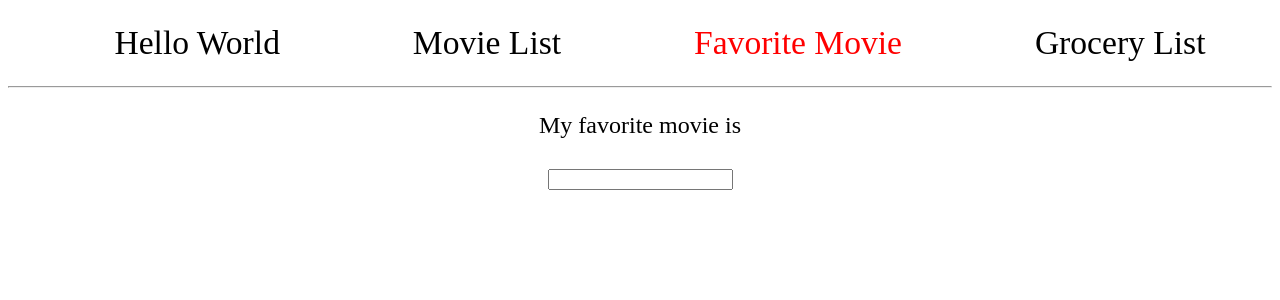
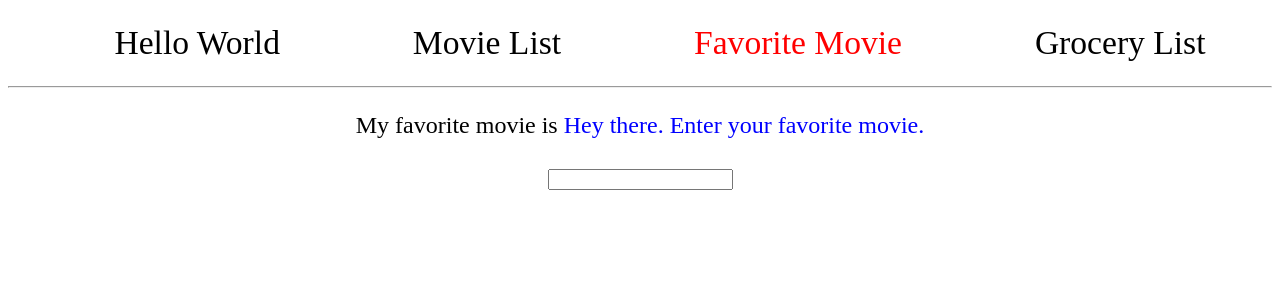
Before and after one commit to pesto-students/batch-11-excercises, a React (Create React App) app in the folder beginner-exercises/: page /03 in a window 1280 px wide. Shown: the top 300 px of the page. Built offline with nearby package versions, Linux system fonts and the light colour scheme; the HTML template or start-up script is replaced by a standard one.

Commit message:
Favorite movie component working

```diff
--- a/beginner-exercises/src/components/03-FavoriteMovie.js
+++ b/beginner-exercises/src/components/03-FavoriteMovie.js
@@ -31,7 +31,7 @@ class FavoriteMovie extends Component {
   constructor(props) {
     // Properties object is called `props`. You can access it with `this.props`.
     super(props);
-    this.state = { movie: '' };
+    this.state = { movie: 'Hey there. Enter your favorite movie.'};
 
     // Warning! If we don't bind this method - we would not be able to update state.
   }
@@ -47,15 +47,18 @@ class FavoriteMovie extends Component {
   */
 
   /* eslint-disable no-unused-vars, react/no-unused-state */
-  onMovieChange(event) {
+  onMovieChange = (event)=> {
     // Huh... There's something wrong here...
-    this.setState({ badAttribute: 'ChangeME!' });
+      this.setState({ movie: event.target.value });
   }
 
   render() {
     return (
       <div>
-        <p>My favorite movie is <span style={{ color: 'blue' }}>{this.state.movie}</span></p>
+        <p>My favorite movie is <span style={{ color: 'blue' }}>
+          {this.state.movie.length===0?'Hey there. Enter your favorite movie.':this.state.movie}
+          </span>
+          </p>
         <input type="text" name="name" onChange={this.onMovieChange} />
       </div>
     );
```
